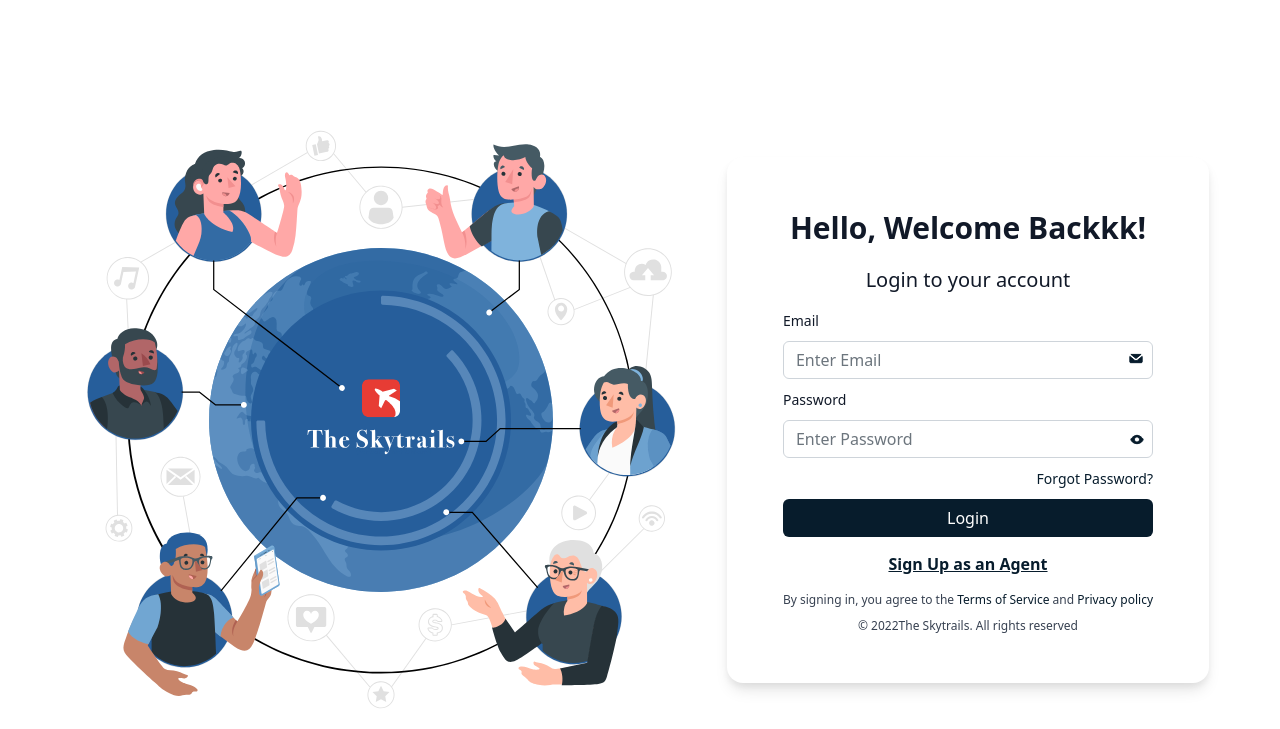
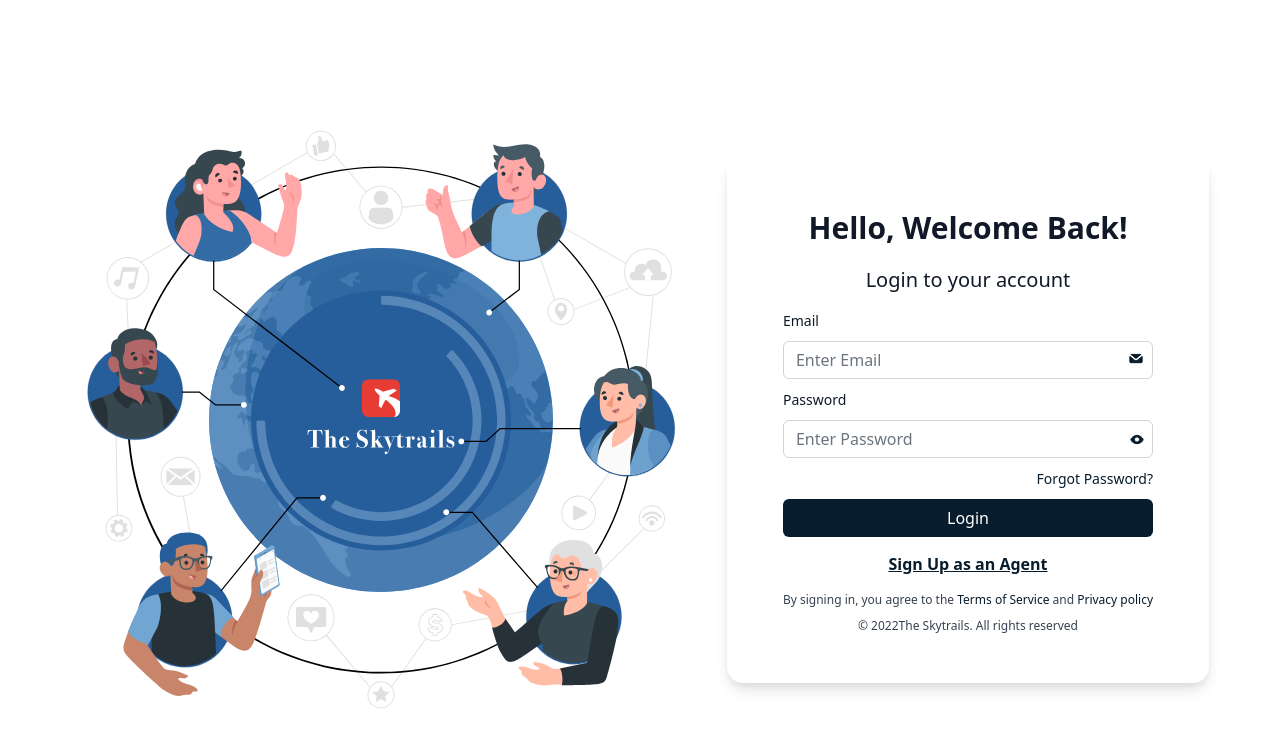
Before and after one commit to The-SkyTrails/CRMProduction, a Django app: template templates/Login/Login.html in a window 1280 px wide. Shown: the top 729 px of the page. Run offline with Django 3.2, Linux system fonts and the light colour scheme; the template is opened without the code that fills it, so the values that code supplies are empty; some libraries are stand-ins or nearby versions.

Commit message:
new updated

```diff
--- a/templates/Login/Login.html
+++ b/templates/Login/Login.html
@@ -23,7 +23,7 @@
     <img src="{% static "style/Styling/Login/Images/Login_img.svg" %}" alt="login" />
   </div>
   <div class="logincontent">
-    <div class="loginheading">Hello, Welcome Backkk! </div>
+    <div class="loginheading">Hello, Welcome Back! </div>
     <div class="loginaccount">Login to your account</div>
 
     {% include "Admin/Base/messages.html" %}
```
